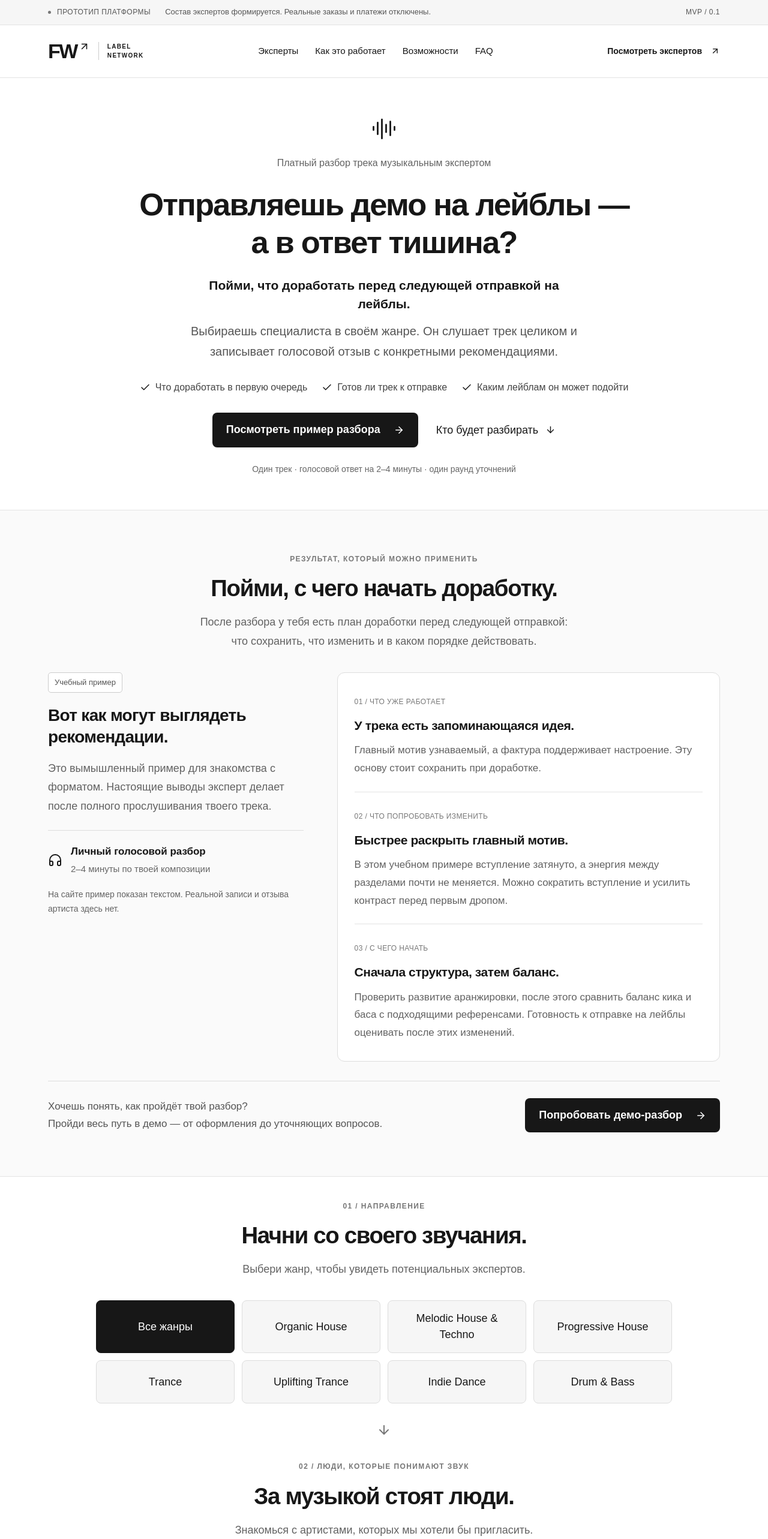
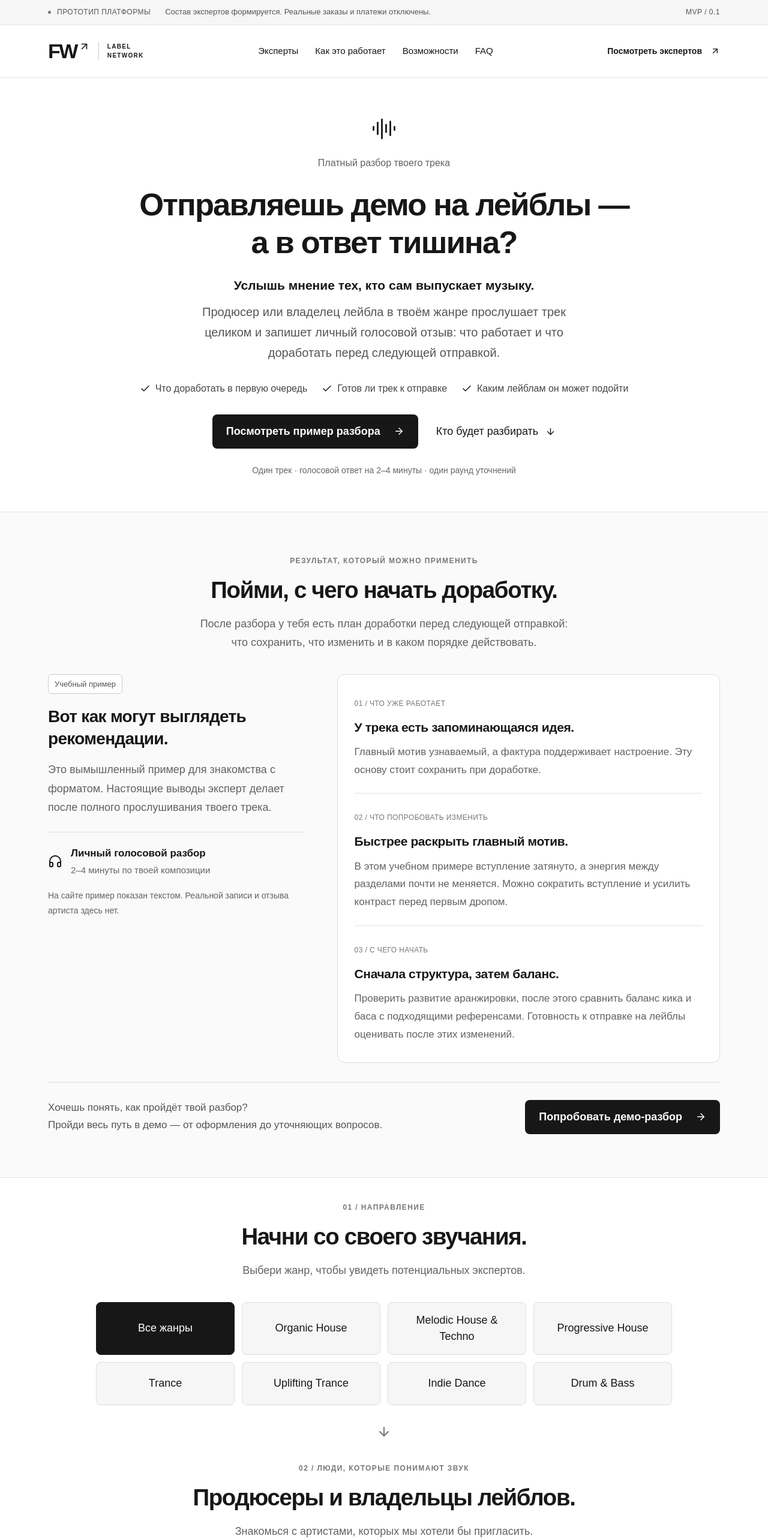
Before and after one commit to anastasiadinastia77/fwsite, a React (Vite) app: page / in a window 1280 px wide. Shown: the top 2566 px of the page at 60% size. Built offline with nearby package versions, Linux system fonts and the light colour scheme.

Commit message:
Emphasize feedback from producers and label owners

```diff
--- a/src/data.ts
+++ b/src/data.ts
@@ -13,7 +13,7 @@ export type Candidate = {
 // Участие всех артистов пока не подтверждено. Данные MOS и Maxxim — от заказчика.
 // Рейтинги лейблов не публикуются без источника, категории и даты.
 export const candidates: Candidate[] = [
- {id:'mos',name:'M.O.S.',genres:['Organic House','Progressive House'],tagline:'Anjunadeep · All Day I Dream · Основатели Melody Of the Soul',description:'Дуэт Пола и Ильи. Organic и Progressive House, релизы на Anjunadeep, All Day I Dream и UV. В 2020 году основали Melody Of the Soul — лейбл с артистами из разных стран.',photo:'experts/foHaFz9w.jpeg',photoPosition:'50% 20%',source:'https://soundcloud.com/mosmusique'},
+ {id:'mos',name:'M.O.S.',genres:['Organic House','Progressive House'],tagline:'Основатели Melody Of the Soul · Anjunadeep · All Day I Dream',description:'Дуэт Пола и Ильи. Organic и Progressive House, релизы на Anjunadeep, All Day I Dream и UV. В 2020 году основали Melody Of the Soul — лейбл с артистами из разных стран.',photo:'experts/foHaFz9w.jpeg',photoPosition:'50% 20%',source:'https://soundcloud.com/mosmusique'},
  {id:'maxxim',name:'Maxxim',genres:['Organic House','Melodic House & Techno'],tagline:'Владелец Songuara · Anjunadeep',description:'DJ и продюсер. Релизы на Anjunadeep и A Tribe Called Kotori. В музыке и сетах соединяет Organic, Melodic и Progressive House. Владелец Songuara — по информации заказчика.',photo:'experts/maxxim.jpg',source:'https://soundcloud.com/maxximdj'},
  {id:'gydra',name:'Gydra',genres:['Drum & Bass'],tagline:'Menfort & Bes · Drum & Bass',description:'Drum & Bass-дуэт Menfort и Bes. В подтверждённом профиле проекта на SoundCloud представлены участники и музыка Gydra.',photo:'experts/IMG_8374.JPG',photoPosition:'50% 35%',source:'https://soundcloud.com/gydramusic'},
  {id:'alexander-popov',name:'Alexander Popov',genres:['Trance','Uplifting Trance'],tagline:'Interplay · Trance · Uplifting',description:'DJ и продюсер, автор альбома Reflected. Выпускает Interplay Radioshow. Направления для будущей экспертизы — Trance и Uplifting Trance.',photo:'experts/alexander-popov.jpg',source:'https://soundcloud.com/popovmusic'},
--- a/src/main.tsx
+++ b/src/main.tsx
@@ -18,9 +18,9 @@ function App(){
  <main id="main-content" tabIndex={-1}>
  <section className="hero">
  <div className="hero-symbol" aria-hidden="true"><AudioLines size={42} strokeWidth={1.6}/></div>
- <p className="eyebrow">Платный разбор трека музыкальным экспертом</p>
+ <p className="eyebrow">Платный разбор твоего трека</p>
  <h1>Отправляешь демо на лейблы —<br/> а в ответ тишина?</h1>
- <p className="hero-lead"><strong>Пойми, что доработать перед следующей отправкой на лейблы.</strong> Выбираешь специалиста в своём жанре. Он слушает трек целиком и записывает голосовой отзыв с конкретными рекомендациями.</p>
+ <p className="hero-lead"><strong>Услышь мнение тех, кто сам выпускает музыку.</strong> Продюсер или владелец лейбла в твоём жанре прослушает трек целиком и запишет личный голосовой отзыв: что работает и что доработать перед следующей отправкой.</p>
  <div className="hero-results"><span><Check size={18}/> Что доработать в первую очередь</span><span><Check size={18}/> Готов ли трек к отправке</span><span><Check size={18}/> Каким лейблам он может подойти</span></div>
  <div className="hero-actions"><a className="button primary" href="#review-example">Посмотреть пример разбора <ArrowRight size={18}/></a><a className="text-link" href="#experts">Кто будет разбирать <ArrowDown size={17}/></a></div>
  <p className="hero-price">Один трек · голосовой ответ на 2–4 минуты · один раунд уточнений</p>
@@ -37,7 +37,7 @@ function App(){
  <div className="section-arrow" aria-hidden="true"><ArrowDown size={24}/></div>
  </section>
  <section className="experts-section section" id="experts">
- <div className="section-heading centered"><span className="section-kicker">02 / ЛЮДИ, КОТОРЫЕ ПОНИМАЮТ ЗВУК</span><h2>За музыкой стоят люди.</h2><p>Знакомься с артистами, которых мы хотели бы пригласить.<br/> Их участие в платформе пока не подтверждено.</p></div>
+ <div className="section-heading centered"><span className="section-kicker">02 / ЛЮДИ, КОТОРЫЕ ПОНИМАЮТ ЗВУК</span><h2>Продюсеры и владельцы лейблов.</h2><p>Знакомься с артистами, которых мы хотели бы пригласить.<br/> Их участие в платформе пока не подтверждено.</p></div>
  <div className="expert-grid">{candidates.filter(e=>genre==='Все жанры'||e.genres.includes(genre)).map(e=><article className="expert-card" key={e.id}>
  <button className="expert-portrait" onClick={()=>setProfile(e)} aria-label={`Подробнее: ${e.name}`}>
  {e.photo?<img src={`${import.meta.env.BASE_URL}${e.photo}`} alt={e.name} style={{objectPosition:e.photoPosition}} loading="lazy"/>:<div className="portrait-placeholder"><UserRound size={62} strokeWidth={1}/><span>Фото готовится</span></div>}
```
Also changed, not shown: 1 other file (tests, documents, lock files or other folders).
